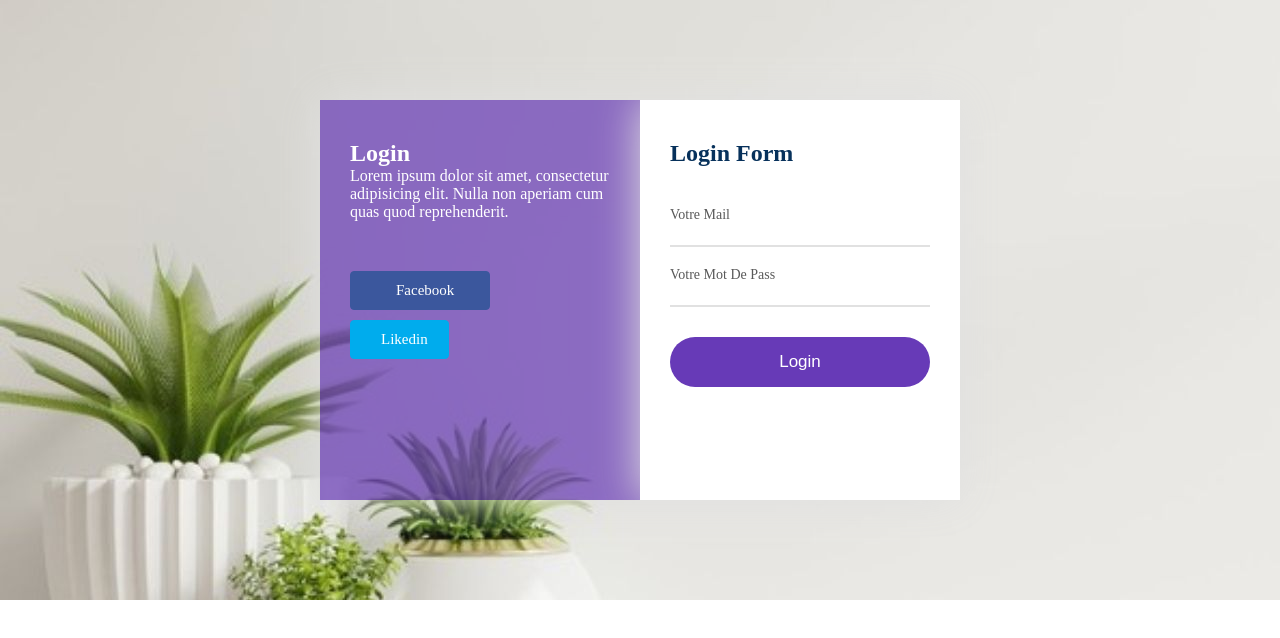
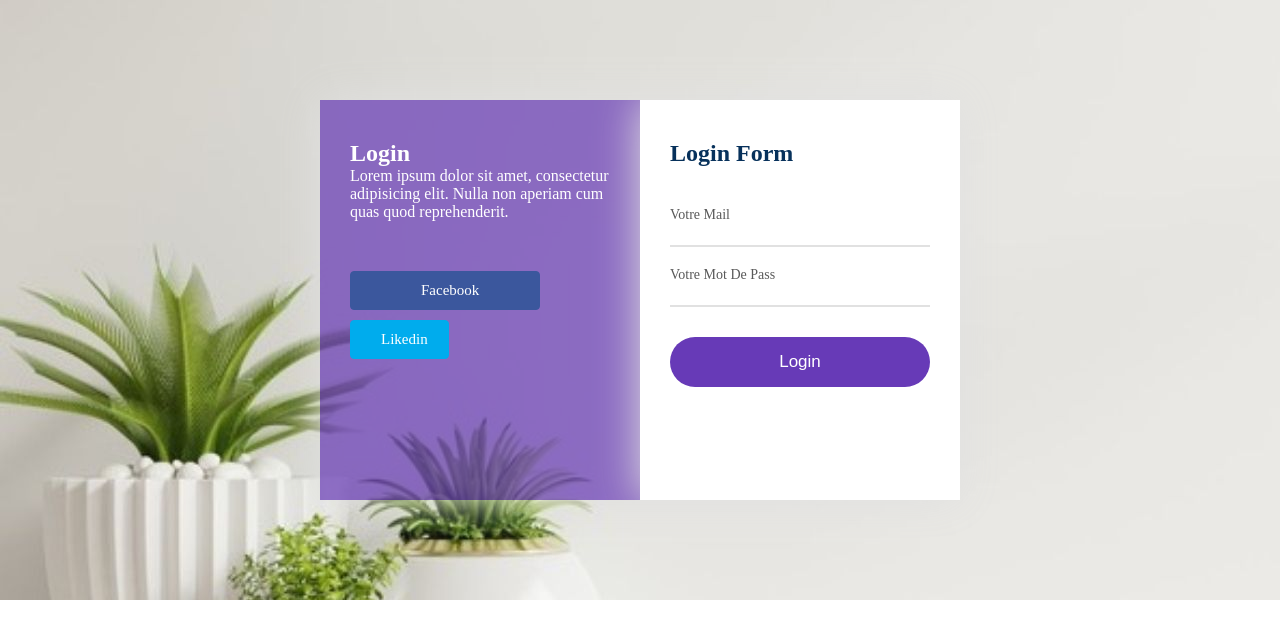
Before and after one commit to morelleyaba/form-login.github.io, a plain HTML site: page index.html in a window 1280 px wide. Drawn offline with Linux system fonts and the light colour scheme.

Commit message:
Update styles2.css

```diff
--- a/styles2.css
+++ b/styles2.css
@@ -65,7 +65,7 @@ a,a:hover{
 
 .myform-area .form-area .form-content .facebook{
   display: block;
-  padding: 10px 35px;
+  padding: 10px 60px;
   background: #3B579D;
   color: #fff;
   font-size: 15px;
```
